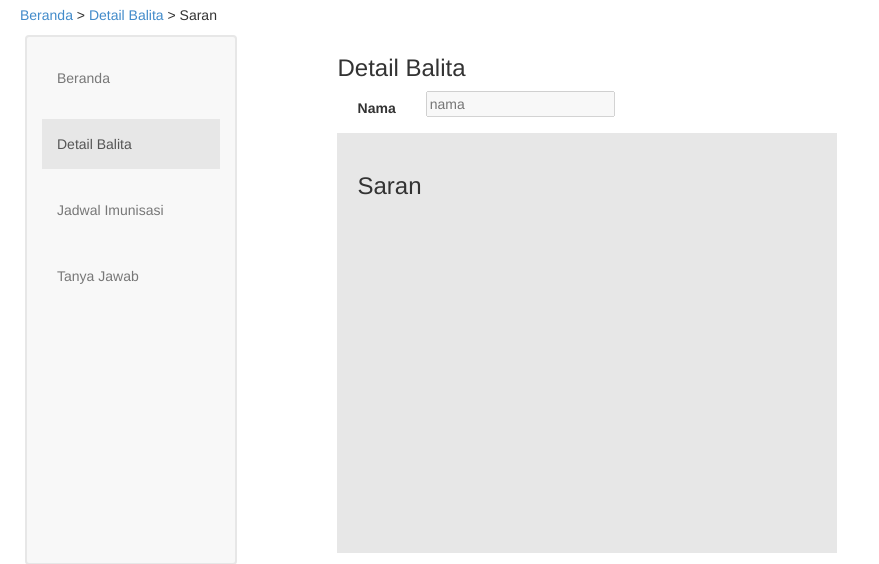
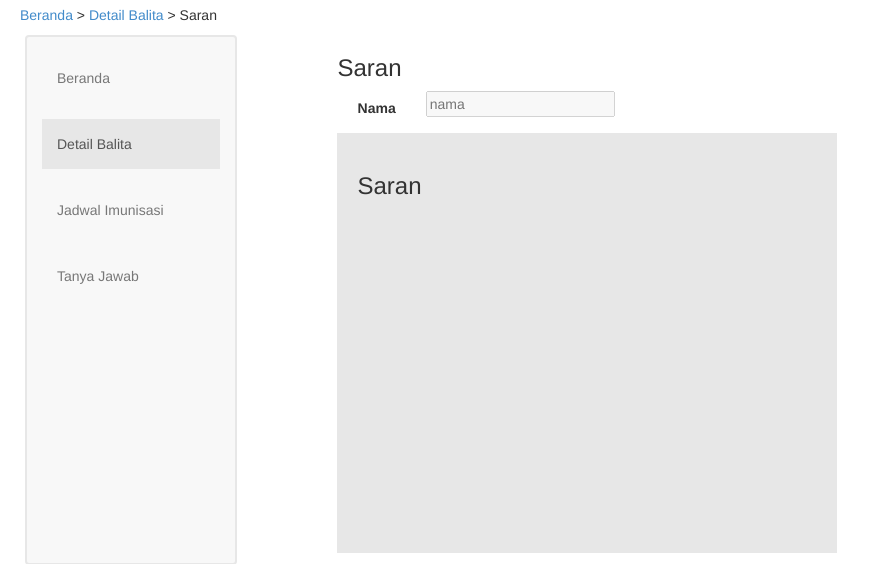
Before and after one commit to santensuru/KMS, a CodeIgniter app: page /index.php/saran/index/1 in a window 1280 px wide. Shown: the part 65-629 px from the top of the page, without its empty margins (0-879 px from the left). Run offline with CodeIgniter, Linux system fonts and the light colour scheme.

Commit message:
chang title on saran_view.php

```diff
--- a/application/views/saran_view.php
+++ b/application/views/saran_view.php
@@ -1,6 +1,6 @@
 				<!-- body -->
 				<div class="col-md-5">
-					<h3>Detail Balita</h3>
+					<h3>Saran</h3>
 					<form class="form-horizontal">
 						<div class="form-group">
 							<label class="col-sm-2 control-label">Nama</label>
```
